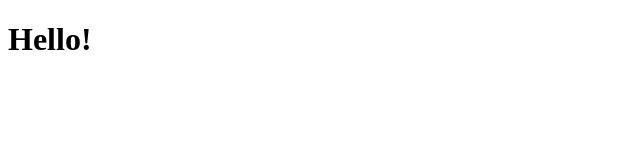
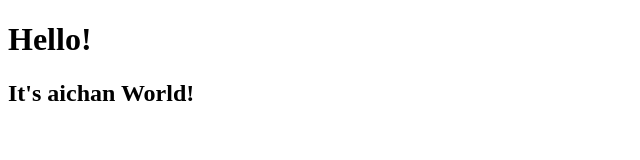
Before and after one commit to skyaika0228-stack/ai, a plain HTML site: page index.html in a window 1280 px wide. Shown: the whole page, without its empty margins (0-640 px from the left). Drawn offline with Linux system fonts and the light colour scheme.

Commit message:
Introduce

```diff
--- a/index.html
+++ b/index.html
@@ -7,5 +7,6 @@
 </head>
 <body>
     <h1>Hello!</h1>
+    <h2>It's aichan World!</h2>
 </body>
 </html>
```
